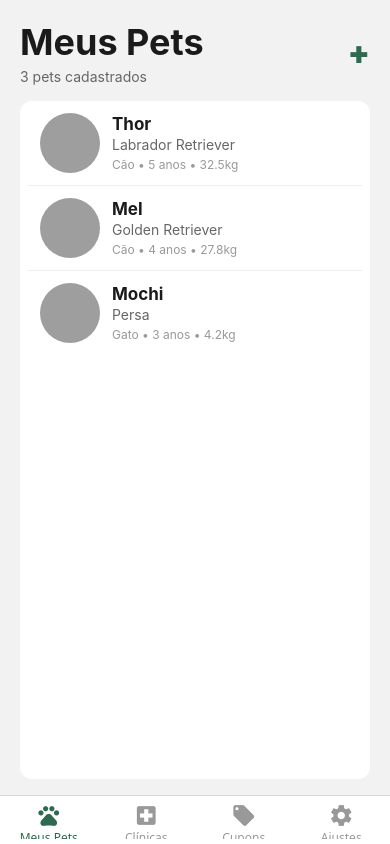
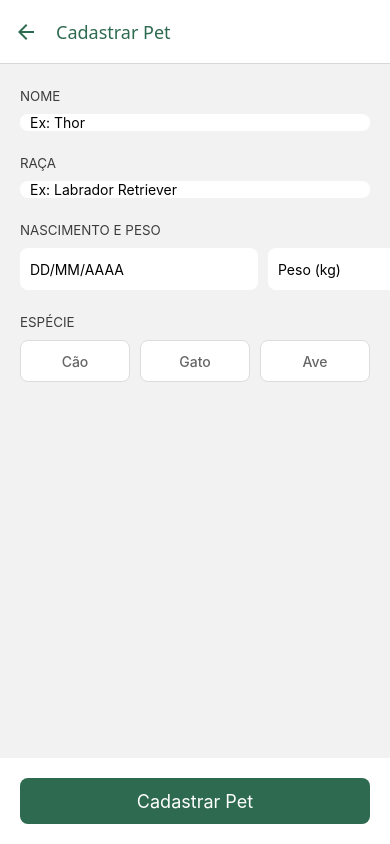
Before and after one commit to pietroabrahamian/petflow_mobile, a React Native app: screen /PetFormScreen in a window 390 px wide. Built offline with nearby package versions, Linux system fonts and the light colour scheme; grey boxes are pictures that could not be loaded.

Commit message:
feat: create pet form screen with state management

```diff
--- a/App.tsx
+++ b/App.tsx
@@ -4,6 +4,7 @@ import { createNativeStackNavigator } from '@react-navigation/native-stack'
 
 import MainTabs from './src/components/MainTabs'
 import PetDetailsScreen from './src/screens/PetDetailsScreen'
+import PetFormScreen from './src/screens/PetFormScreen'
 
 const Stack = createNativeStackNavigator()
 
@@ -25,6 +26,14 @@ export default function App() {
             headerTintColor: "#2D6A4F",
           }}
         />
+        <Stack.Screen
+          name="PetFormScreen"
+          component={PetFormScreen}
+          options={{
+            headerBackButtonDisplayMode: "minimal",
+            headerTintColor: "#2D6A4F",
+          }}
+        />
       </Stack.Navigator>
       <StatusBar style="auto" />
     </NavigationContainer>
--- /dev/null
+++ b/src/screens/PetFormScreen.tsx
@@ -0,0 +1,127 @@
+import {
+    View,
+    Text,
+    StyleSheet,
+    TextInput,
+    TouchableOpacity,
+    ScrollView,
+} from "react-native"
+import { s } from 'react-native-size-matters'
+import { SafeAreaProvider, SafeAreaView } from "react-native-safe-area-context"
+import { useNavigation, useRoute } from "@react-navigation/native"
+import { useState, useLayoutEffect } from "react"
+
+import data from "../data/petflow.json"
+
+export default function PetFormScreen() {
+    const [name, setName] = useState("")
+    const [breed, setBreed] = useState("")
+    const [birthDate, setBirthDate] = useState("")
+    const [weight, setWeight] = useState("")
+    const [speciesId, setSpeciesId] = useState<number | null>(null)
+
+    const route = useRoute<any>()
+    const navigation = useNavigation<any>()
+    const pet = route.params?.pet ?? null
+
+    useLayoutEffect(() => {
+        navigation.setOptions({ title: pet == null ? "Cadastrar Pet" : "Editar Pet" })
+    }, [])
+
+    const handleSave = () => {
+        console.log("Salvando:", { name, breed, birthDate, weight, speciesId })
+    }
+
+    return (
+        <SafeAreaProvider>
+            <SafeAreaView style={styles.container}>
+                <ScrollView style={{ padding: 20, backgroundColor: "#f2f2f2" }}>
+
+                    <Text style={styles.sectionTitle}>NOME</Text>
+                    <TextInput
+                        style={styles.input}
+                        value={name}
+                        onChangeText={setName}
+                        placeholder="Ex: Thor"
+                    />
+
+                    <Text style={styles.sectionTitle}>RAÇA</Text>
+                    <TextInput
+                        style={styles.input}
+                        value={breed}
+                        onChangeText={setBreed}
+                        placeholder="Ex: Labrador Retriever"
+                    />
+
+                    <Text style={styles.sectionTitle}>NASCIMENTO E PESO</Text>
+                    <View style={{ flexDirection: 'row', gap: 10 }}>
+                        <TextInput
+                            style={styles.input}
+                            value={birthDate}
+                            onChangeText={setBirthDate}
+                            placeholder="DD/MM/AAAA"
+                            keyboardType="numeric"
+                        />
+                        <TextInput
+                            style={styles.input}
+                            value={weight}
+                            onChangeText={setWeight}
+                            placeholder="Peso (kg)"
+                            keyboardType="decimal-pad"
+                        />
+                    </View>
+
+                    <Text style={styles.sectionTitle}>ESPÉCIE</Text>
+                    <View style={styles.optionsRow}>
+                        {data.species.map(sp => (
+                            <TouchableOpacity
+                                key={sp.id}
+                                style={[
+                                    styles.option,
+                                    speciesId === sp.id && styles.optionActive
+                                ]}
+                                onPress={() => setSpeciesId(sp.id)}
+                            >
+                                <Text style={[
+                                    styles.optionText,
+                                    speciesId === sp.id && styles.optionTextActive
+                                ]}>
+                                    {sp.name}
+                                </Text>
+                            </TouchableOpacity>
+                        ))}
+                    </View>
+
+                </ScrollView>
+
+                <View style={styles.buttonArea}>
+                    <TouchableOpacity onPress={handleSave} style={styles.button}>
+                        <Text style={{ color: 'white', fontSize: 18 }}>
+                            {pet == null ? "Cadastrar Pet" : "Salvar Alterações"}
+                        </Text>
+                    </TouchableOpacity>
+                </View>
+            </SafeAreaView>
+        </SafeAreaProvider>
+    )
+}
+
+const styles = StyleSheet.create({
+    container: { flex: 1, backgroundColor: "#fff" },
+    sectionTitle: { fontSize: s(12), color: '#3d3d3d', marginTop: 4 },
+    input: {
+        flex: 1, height: 42, backgroundColor: 'white', borderRadius: 8,
+        paddingHorizontal: 10, marginTop: 10, marginBottom: 20,
+    },
+    optionsRow: { flexDirection: 'row', gap: 10, marginTop: 10, marginBottom: 20 },
+    option: {
+        flex: 1, height: 42, borderRadius: 8, backgroundColor: '#fff',
+        alignItems: 'center', justifyContent: 'center',
+        borderWidth: 1.5, borderColor: '#ddd',
+    },
+    optionActive: { borderColor: '#2D6A4F', backgroundColor: '#D8F3DC' },
+    optionText: { color: '#666', fontWeight: '500' },
+    optionTextActive: { color: '#2D6A4F', fontWeight: 'bold' },
+    buttonArea: { paddingHorizontal: 20, paddingVertical: 20, backgroundColor: 'white', height: 86 },
+    button: { flex: 1, backgroundColor: '#2D6A4F', alignItems: 'center', justifyContent: 'center', borderRadius: 8 },
+})
```
